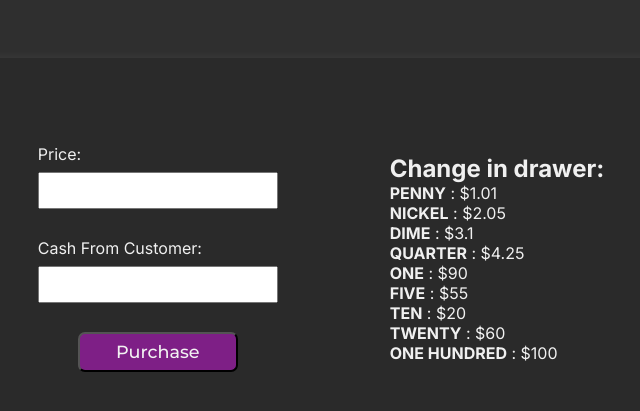
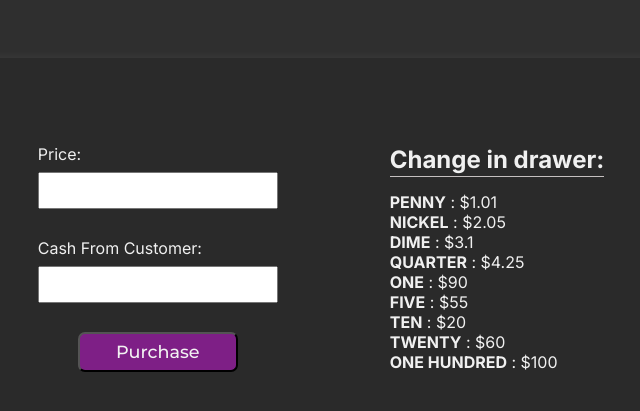
Before and after one commit to Eyuzikfr/cash-register-project, a plain HTML site: page index.html in a window 1280 px wide. Shown: the part 141-552 px from the top of the page, without its empty margins (319-959 px from the left). Drawn offline with Linux system fonts and the light colour scheme.

Commit message:
minor style tweak

```diff
--- a/style.css
+++ b/style.css
@@ -82,6 +82,12 @@ main {
   background-color: var(--purpureus);
 }
 
+#cash-register > h2 {
+  border-bottom: 1px solid #c4bfbf;
+  padding-bottom: 2px;
+  margin-bottom: 15px;
+}
+
 #cash-register > ul {
   /* border: 2px solid red; */
   list-style-type: none;
```
